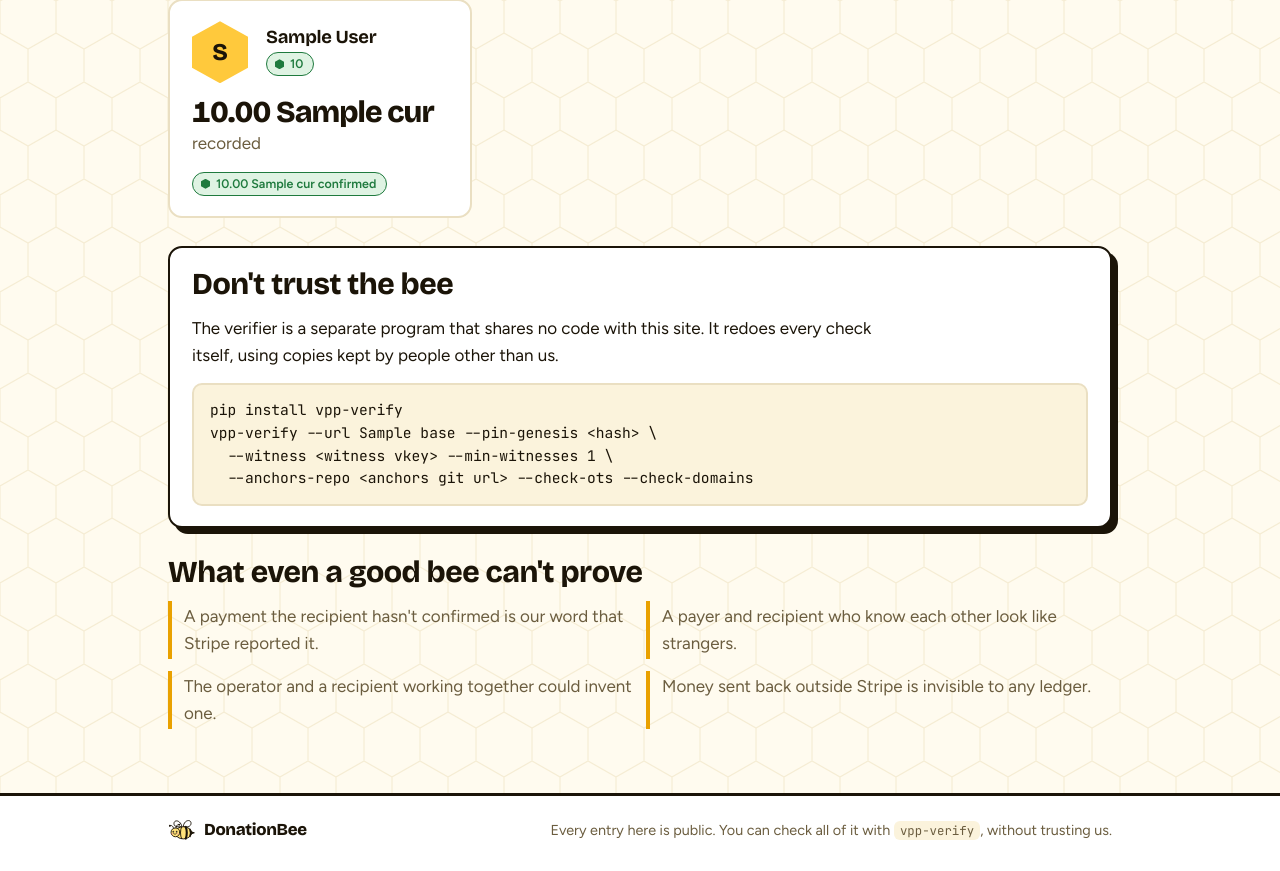
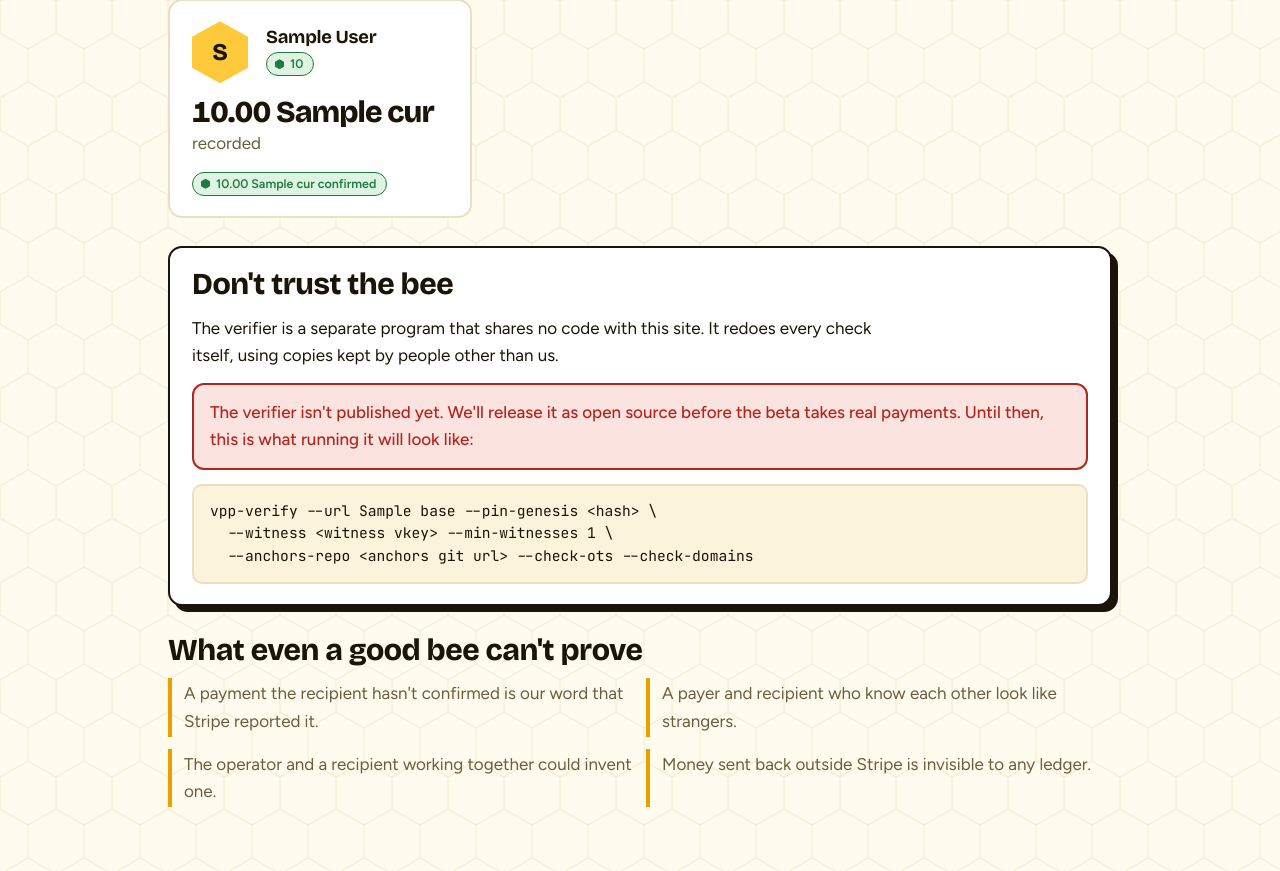
Before and after one commit to HallowDance/donationbee, a FastAPI app: template server/src/vpp/web/templates/index.html in a window 1280 px wide. Shown: the part 888-1759 px from the top of the page. Run offline with FastAPI, Linux system fonts and the light colour scheme; the template is opened without the code that fills it: most values are stand-ins (such as "Sample title", 1, 10 or a date in 2020).

Commit message:
Stop telling visitors to pip install an unpublished verifier
`vpp-verify` isn't on PyPI and the repo isn't public, so the instruction
was impossible to follow. Worse, the name is unregistered: anyone could
claim it and the site would send people to install their code. Say
plainly that the verifier isn't published yet.

Co-Authored-By: Claude Opus 5.5 <noreply@anthropic.com>
Claude-Session: https://claude.ai/code/session_01BdzsBfqtUNwrF5qWJ6dM8e

```diff
--- a/server/src/vpp/web/templates/entry.html
+++ b/server/src/vpp/web/templates/entry.html
@@ -36,8 +36,8 @@
 
 <div id="check" class="card bold">
   <h3>Don't trust the bee</h3>
-  <pre>pip install vpp-verify
-vpp-verify --url {{ base }} --pin-genesis &lt;hash&gt; \
+  <p class="muted">The verifier isn't published yet. Once it is, this checks the whole ledger:</p>
+  <pre>vpp-verify --url {{ base }} --pin-genesis &lt;hash&gt; \
   --witness &lt;witness vkey&gt; --min-witnesses 1 \
   --anchors-repo &lt;anchors git url&gt; --check-ots --check-domains</pre>
   <div class="row">
--- a/server/src/vpp/web/templates/index.html
+++ b/server/src/vpp/web/templates/index.html
@@ -61,8 +61,8 @@
 <section id="check" class="card bold">
   <h2>Don't trust the bee</h2>
   <p class="prose">The verifier is a separate program that shares no code with this site. It redoes every check itself, using copies kept by people other than us.</p>
-  <pre>pip install vpp-verify
-vpp-verify --url {{ base }} --pin-genesis &lt;hash&gt; \
+  <p class="notice bad" style="font-weight:500">The verifier isn't published yet. We'll release it as open source before the beta takes real payments. Until then, this is what running it will look like:</p>
+  <pre>vpp-verify --url {{ base }} --pin-genesis &lt;hash&gt; \
   --witness &lt;witness vkey&gt; --min-witnesses 1 \
   --anchors-repo &lt;anchors git url&gt; --check-ots --check-domains</pre>
 </section>
```
